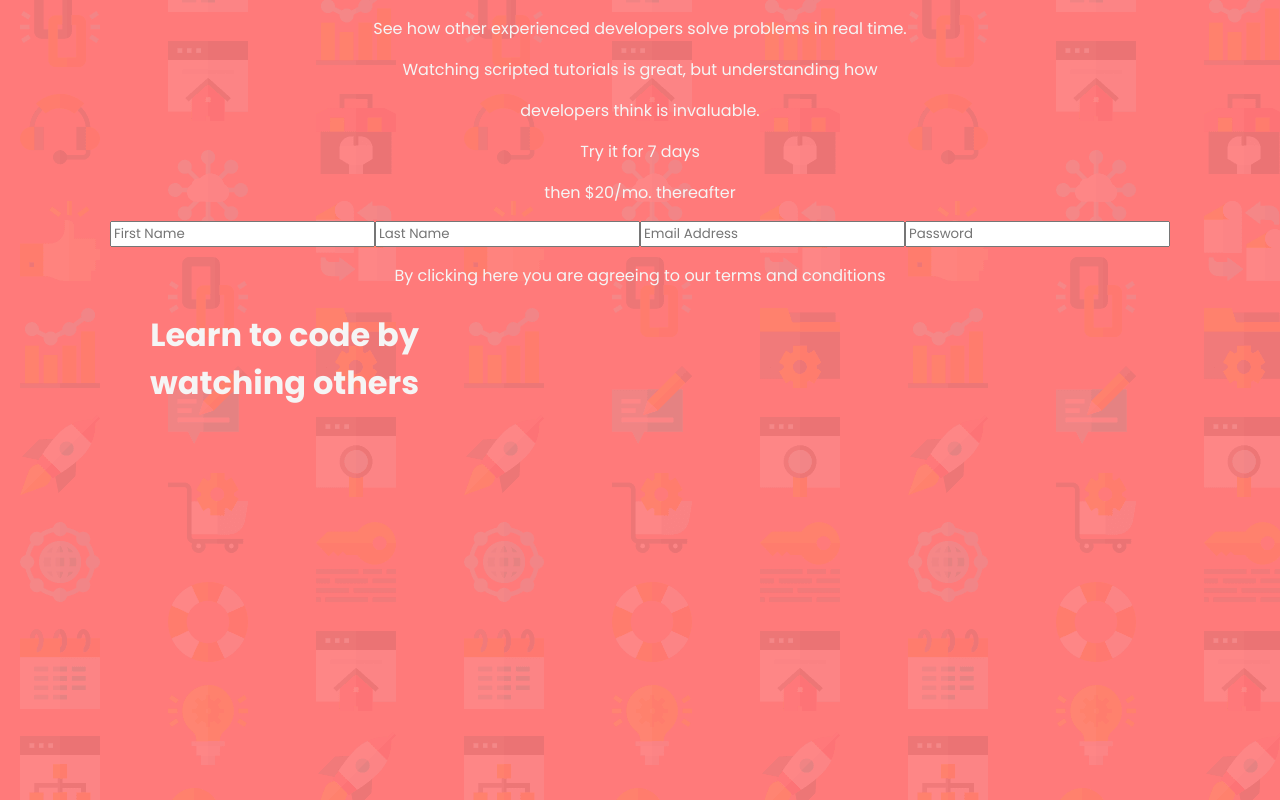
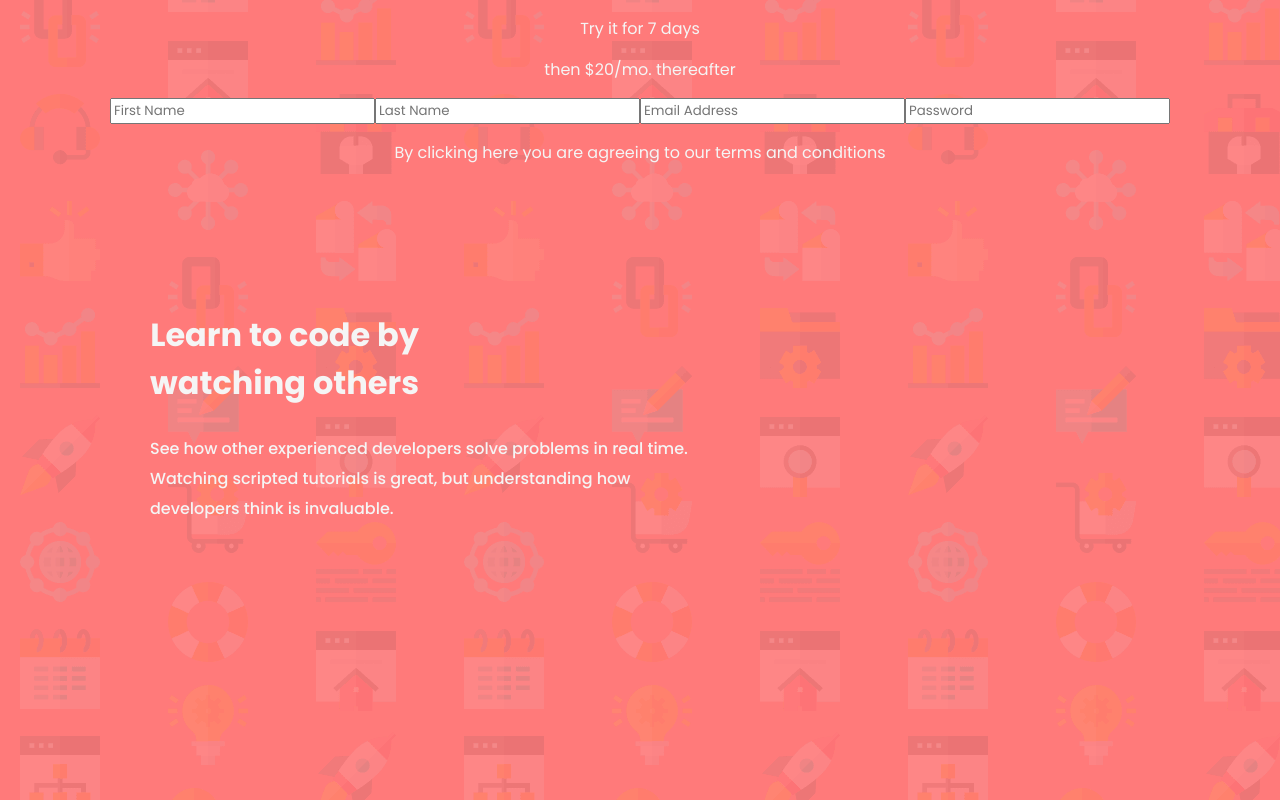
Before and after one commit to jokale/intro-comp, a React (Create React App) app: page / in a window 1280 px wide. Built offline with nearby package versions, Linux system fonts and the light colour scheme.

Commit message:
move p tag to correct position

```diff
--- a/src/App.css
+++ b/src/App.css
@@ -70,3 +70,19 @@ h1#h1{
   font-size: xx-large;
   position: fixed; left: 150px; top: 290px;
 }
+
+p#main-p {
+  position: fixed; left: 150px; top: 420px;
+  font-weight: 500;
+}
+
+
+p#main-p1 {
+  position: fixed; left: 150px; top: 450px;
+  font-weight: 500;
+}
+
+p#main-p2 {
+  position: fixed; left: 150px; top: 480px;
+  font-weight: 500;
+}
--- a/src/App.js
+++ b/src/App.js
@@ -8,9 +8,9 @@ class App extends React.Component {
     return (
     <div className="App">
     <h1 id="h1">Learn to code by <br></br> watching others</h1>
-    <p>See how other experienced developers solve problems in real time.</p>
-    <p>Watching scripted tutorials is great, but understanding how</p>
-    <p>developers think is invaluable.</p>
+    <p id="main-p">See how other experienced developers solve problems in real time.</p>
+    <p id="main-p1"> Watching scripted tutorials is great, but understanding how</p>
+    <p id="main-p2">developers think is invaluable.</p>
     <div id="purple">
       <p>Try it for 7 days</p>
       <p>then $20/mo. thereafter</p>
```
Also changed, not shown: 1 other file (tests, documents, lock files or other folders).
